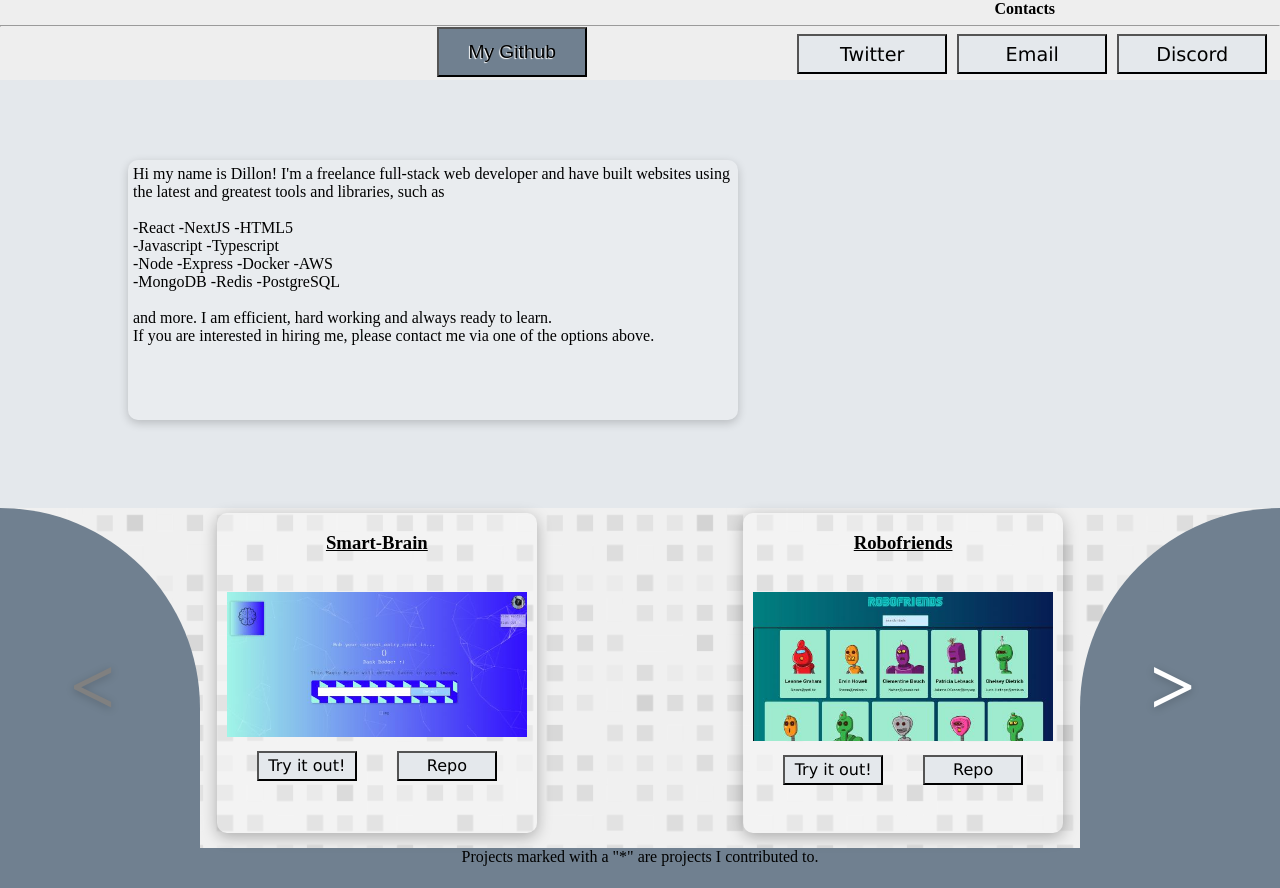
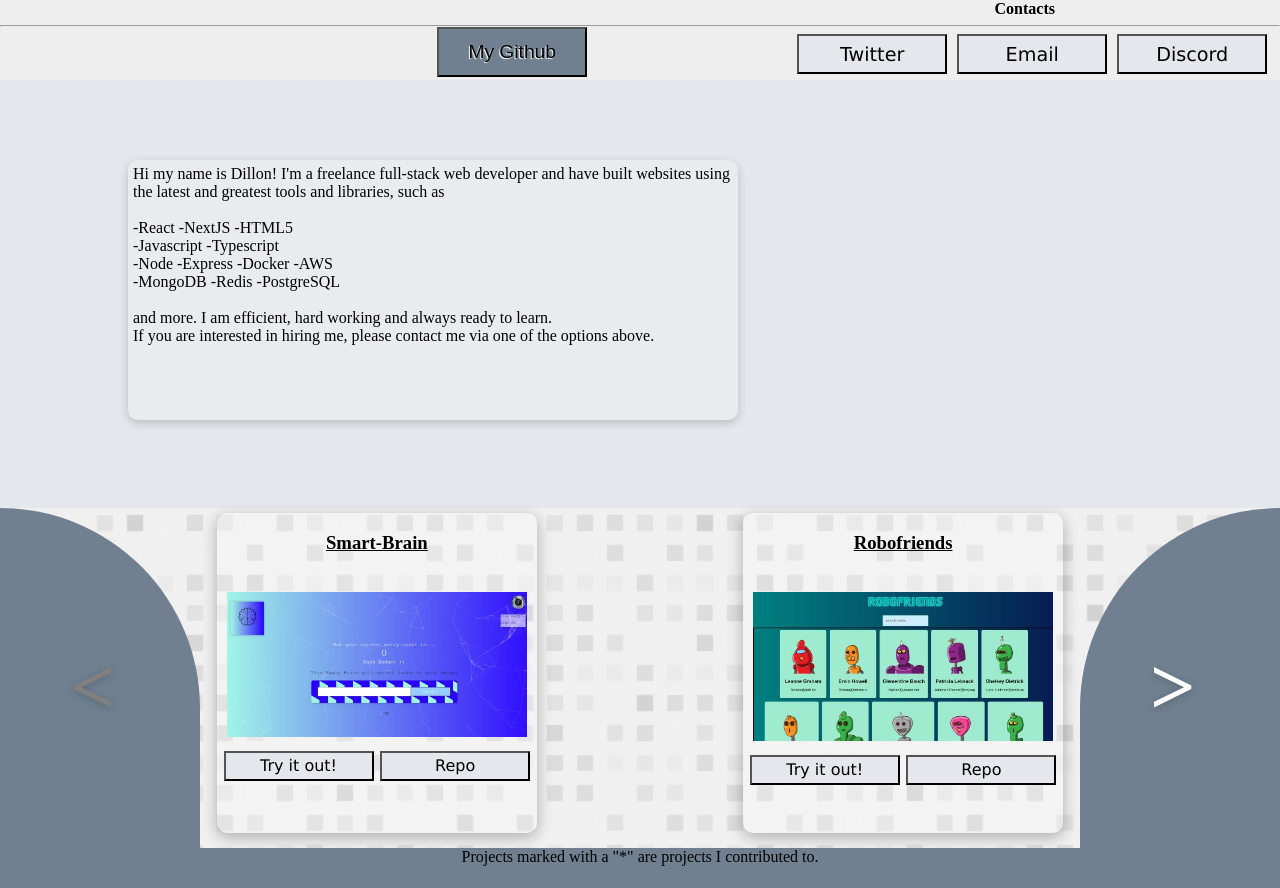
Before and after one commit to Dillon-MC/my-portfoliov2, a React (Create React App) app: page / in a window 1280 px wide. Built offline with nearby package versions, Linux system fonts and the light colour scheme.

Commit message:
fixed more styles

```diff
--- a/src/components/ProjectItem/ProjectItem.css
+++ b/src/components/ProjectItem/ProjectItem.css
@@ -30,13 +30,13 @@
 .buttonContainer {
     width: 100%;
     display: grid;
-    grid-template-columns: 100px 100px;
+    grid-template-columns: 150px 150px;
     justify-content: space-evenly;
 }
 
 .projectButton {
-    width: 100px;
-    min-width: 100px;
+    width: 150px;
+    min-width: 150px;
     height: 30px;
     margin-top: 10px;
     background-color: rgb(228, 232, 236);
@@ -49,7 +49,7 @@
     outline: transparent;
     border: transparent;
     position: absolute;
-    transform: translate(15px, -215px);
+    transform: translate(20px, -220px);
     width: 20px;
     height: 20px;
     font-size: 30px;
```
